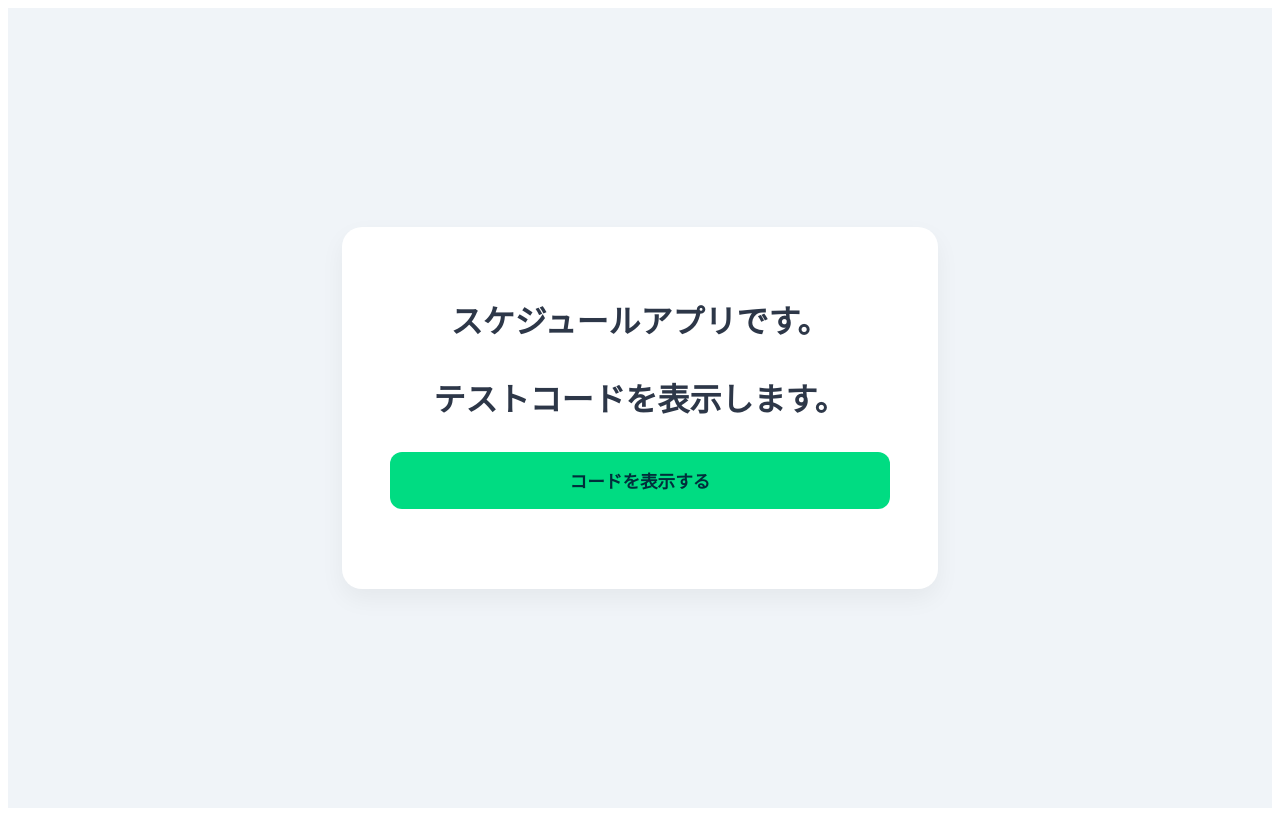
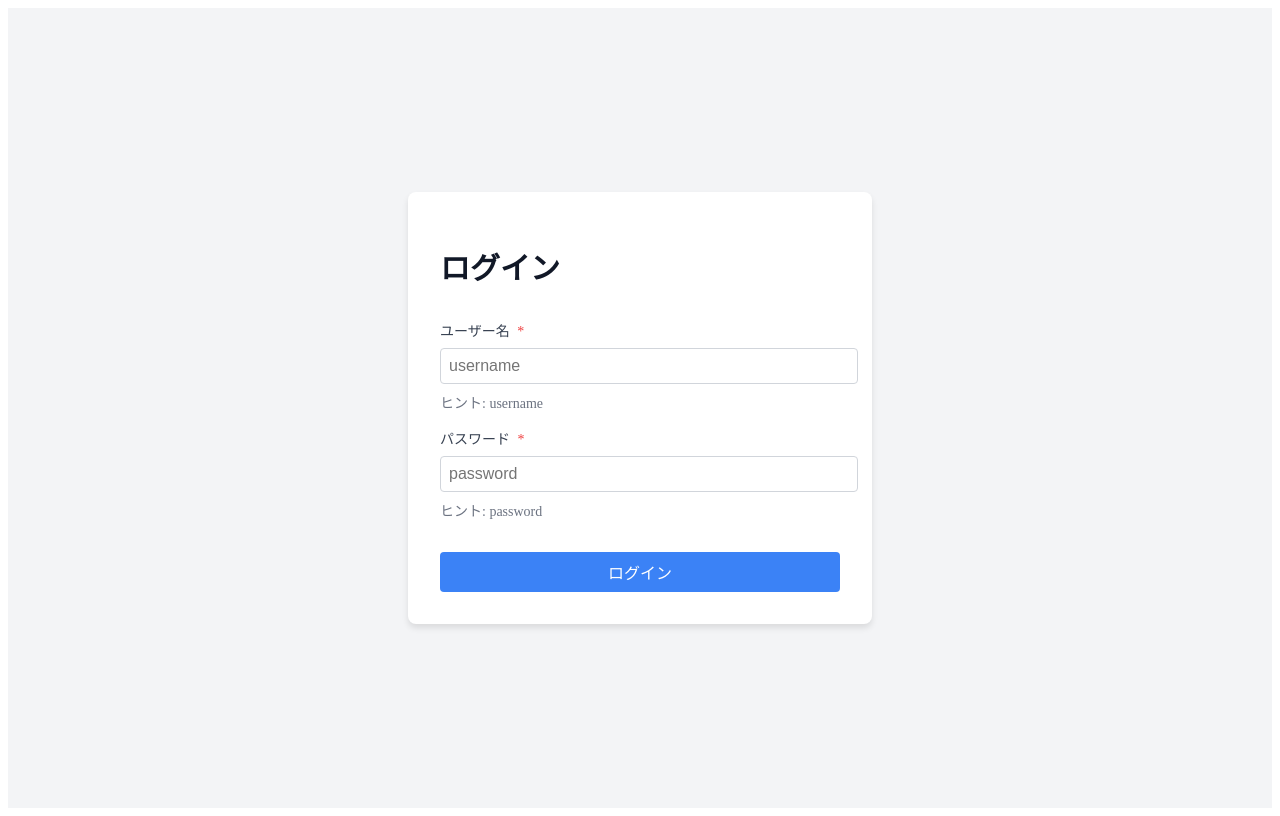
Before and after one commit to p-hashiseko/schedule, a Nuxt app: page /login in a window 1280 px wide. Built offline with nearby package versions, Linux system fonts and the light colour scheme.

Commit message:
fix:homeをpageファイルごとに表示されるように修正

```diff
--- a/app/app.vue
+++ b/app/app.vue
@@ -1,161 +1,3 @@
-<script setup lang="ts">
-// レスポンスの型定義
-interface BackendResponse {
-  message: string
-}
-
-const displayMessage = ref<string>('')
-const isLoading = ref(false)
-const errorLog = ref<string>('')
-
-async function connectToBackend() {
-  isLoading.value = true
-  errorLog.value = ''
-  displayMessage.value = ''
-
-  try {
-    // APIを呼び出し
-    const response = await $fetch<BackendResponse>('/api/code')
-
-    if (response && response.message) {
-      displayMessage.value = response.message
-    }
-  } catch (err: unknown) {
-    const error = err as { statusMessage?: string; message?: string }
-    console.error('Fetch error:', error)
-    errorLog.value = `接続エラー: ${error.statusMessage || error.message || 'サーバーが応答していません'}`
-  } finally {
-    isLoading.value = false
-  }
-}
-</script>
-
 <template>
-  <div class="app-container">
-    <div class="card">
-      <h1>スケジュールアプリです。</h1>
-      <h1>テストコードを表示します。</h1>
-
-      <div class="button-section">
-        <button :disabled="isLoading" class="connect-button" @click="connectToBackend">
-          {{ isLoading ? '接続中...' : 'コードを表示する' }}
-        </button>
-      </div>
-
-      <div v-if="errorLog" class="error-message">
-        {{ errorLog }}
-      </div>
-
-      <transition name="fade">
-        <div v-if="displayMessage" class="result-area">
-          <p class="status-badge">SUCCESS</p>
-          <div class="message-content">
-            {{ displayMessage }}
-          </div>
-        </div>
-      </transition>
-    </div>
-  </div>
+  <NuxtPage />
 </template>
-
-<style scoped>
-.app-container {
-  min-height: 100vh;
-  display: flex;
-  align-items: center;
-  justify-content: center;
-  background-color: #f0f4f8;
-  font-family: 'Helvetica Neue', Arial, sans-serif;
-}
-
-.card {
-  background: white;
-  padding: 3rem;
-  border-radius: 20px;
-  box-shadow: 0 10px 25px rgba(0, 0, 0, 0.05);
-  text-align: center;
-  width: 100%;
-  max-width: 500px;
-}
-
-h1 {
-  color: #2d3748;
-  margin-bottom: 2rem;
-  font-weight: 800;
-}
-
-.button-section {
-  margin-bottom: 2rem;
-}
-
-.connect-button {
-  background-color: #00dc82;
-  color: #002e3b;
-  border: none;
-  padding: 1rem 2rem;
-  font-size: 1.1rem;
-  font-weight: bold;
-  border-radius: 12px;
-  cursor: pointer;
-  transition: all 0.3s ease;
-  width: 100%;
-}
-
-.connect-button:hover:not(:disabled) {
-  background-color: #00c170;
-  transform: translateY(-2px);
-  box-shadow: 0 5px 15px rgba(0, 220, 130, 0.4);
-}
-
-.connect-button:disabled {
-  background-color: #cbd5e0;
-  cursor: not-allowed;
-}
-
-.error-message {
-  color: #e53e3e;
-  background: #fff5f5;
-  padding: 1rem;
-  border-radius: 8px;
-  margin-top: 1rem;
-  border: 1px solid #feb2b2;
-}
-
-.result-area {
-  margin-top: 2rem;
-  padding: 1.5rem;
-  background-color: #f8fafc;
-  border: 2px solid #e2e8f0;
-  border-radius: 12px;
-  position: relative;
-}
-
-.status-badge {
-  position: absolute;
-  top: -12px;
-  left: 50%;
-  transform: translateX(-50%);
-  background: #00dc82;
-  color: #002e3b;
-  font-size: 0.7rem;
-  font-weight: bold;
-  padding: 2px 10px;
-  border-radius: 20px;
-}
-
-.message-content {
-  font-size: 1.25rem;
-  color: #2d3748;
-  font-weight: 500;
-}
-
-/* アニメーション */
-.fade-enter-active,
-.fade-leave-active {
-  transition: opacity 0.5s;
-}
-.fade-enter-from,
-.fade-leave-to {
-  opacity: 0;
-}
-</style>
--- a/app/composables/useAuth.ts
+++ b/app/composables/useAuth.ts
@@ -8,24 +8,21 @@ export const useAuth = () => {
   const loading = ref(false)
   const error = ref<string | null>(null)
 
-  // ログイン（モック実装：username="username", password="password"でログイン可）
+  // ログイン（APIコール）
   const login = async (username: string, password: string) => {
     loading.value = true
     error.value = null
     try {
-      await new Promise((resolve) => setTimeout(resolve, 500)) // モック遅延
+      const response = await $fetch<{ success: boolean; data: { user: User; token: string } }>(
+        '/api/auth/login',
+        {
+          method: 'POST',
+          body: { username, password }
+        }
+      )
 
-      // 簡易認証チェック
-      if (username === 'username' && password === 'password') {
-        user.value = {
-          id: '1',
-          email: 'user@example.com',
-          name: 'テストユーザー'
-        }
-        isAuthenticated.value = true
-      } else {
-        throw new Error('ユーザー名またはパスワードが正しくありません')
-      }
+      user.value = response.data.user
+      isAuthenticated.value = true
     } catch (e) {
       error.value = e instanceof Error ? e.message : 'ログインに失敗しました'
       console.error(e)
--- a/app/pages/login.vue
+++ b/app/pages/login.vue
@@ -44,6 +44,8 @@ import { useRouter } from 'vue-router'
 import FormField from '../components/molecules/FormField.vue'
 import Button from '../components/atoms/Button.vue'
 import { useAuth } from '../composables/useAuth'
+
+definePageMeta({ layout: false })
 
 const router = useRouter()
 const { login, loading, error } = useAuth()
@@ -92,7 +94,7 @@ const handleLogin = async () => {
 .login-title {
   font-size: 1.875rem;
   font-weight: bold;
-  text-align: center;
+  text-align: COLOR;
   margin-bottom: 2rem;
   color: #111827;
 }
```
Also changed, not shown: app/components/molecules/FormField.vue (+26 -0 lines), 1 other file (tests, documents, lock files or other folders).
